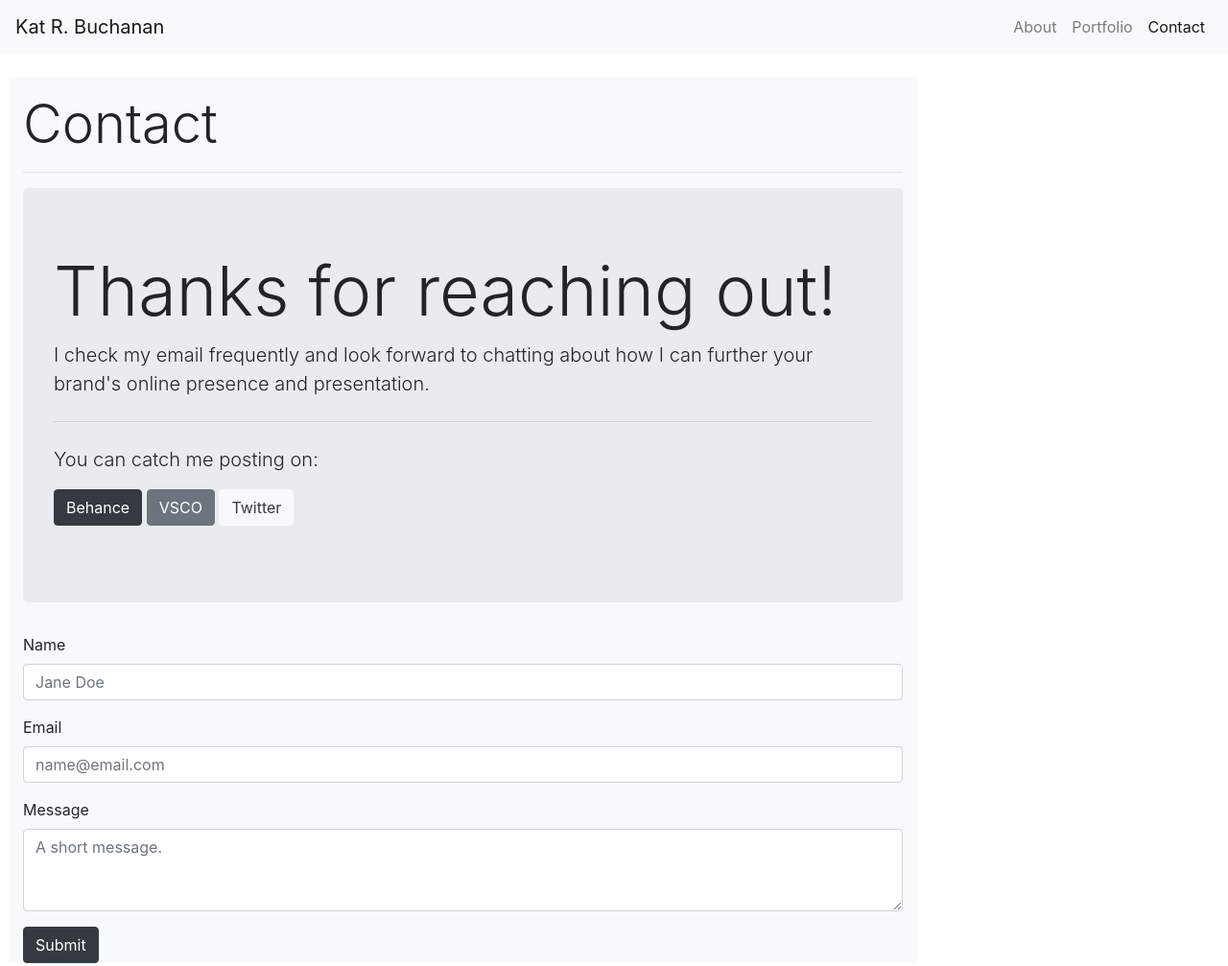
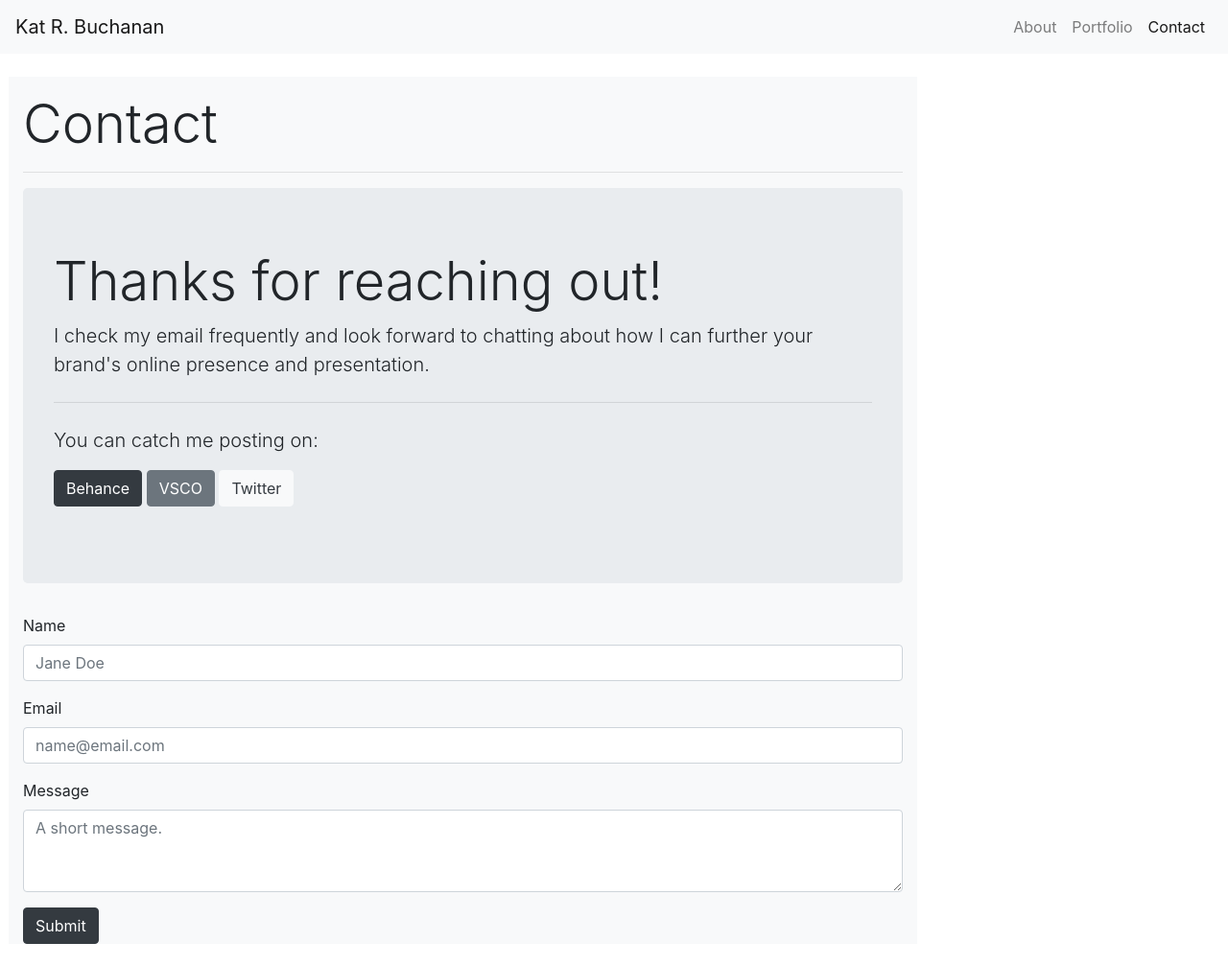
Before and after one commit to katsign/portfolio1.0, a plain HTML site: page contact.html in a window 1280 px wide. Shown: the top 1007 px of the page at 96% size. Drawn offline with nearby package versions, Linux system fonts and the light colour scheme.

Commit message:
Link opens in new tab, Contact display heading smaller.

```diff
--- a/contact.html
+++ b/contact.html
@@ -40,7 +40,7 @@
                 <hr>
                 <!--Thank You Message and Links-->
                 <div class="jumbotron">
-                  <h1 class="display-3">Thanks for reaching out!</h1>
+                  <h1 class="display-4">Thanks for reaching out!</h1>
                   <p class="lead">I check my email frequently and look forward to chatting about how I can further your brand's online presence and presentation.</p>
                   <hr class="my-4">
                   <p class="lead">You can catch me posting on: </p><a class="btn btn-dark" href="https://www.behance.net/katbuchanan" target="_blank" role="button">Behance</a> <a class="btn btn-secondary" href="https://vsco.co/neutcrew/gallery" target="_blank" role="button">VSCO</a> <a class="btn btn-light text-dark" href="https://twitter.com/neutcrew" target="_blank" role="button">Twitter</a></p>
```
Also changed, not shown: index.html (+1 -1 lines).
